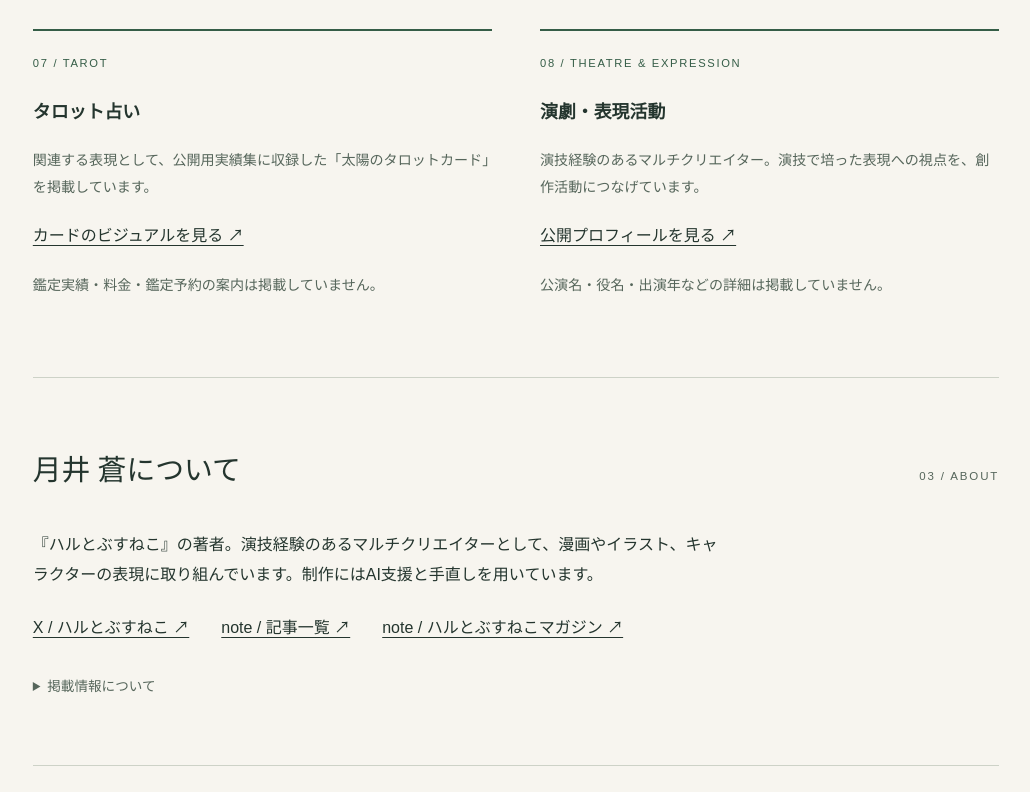
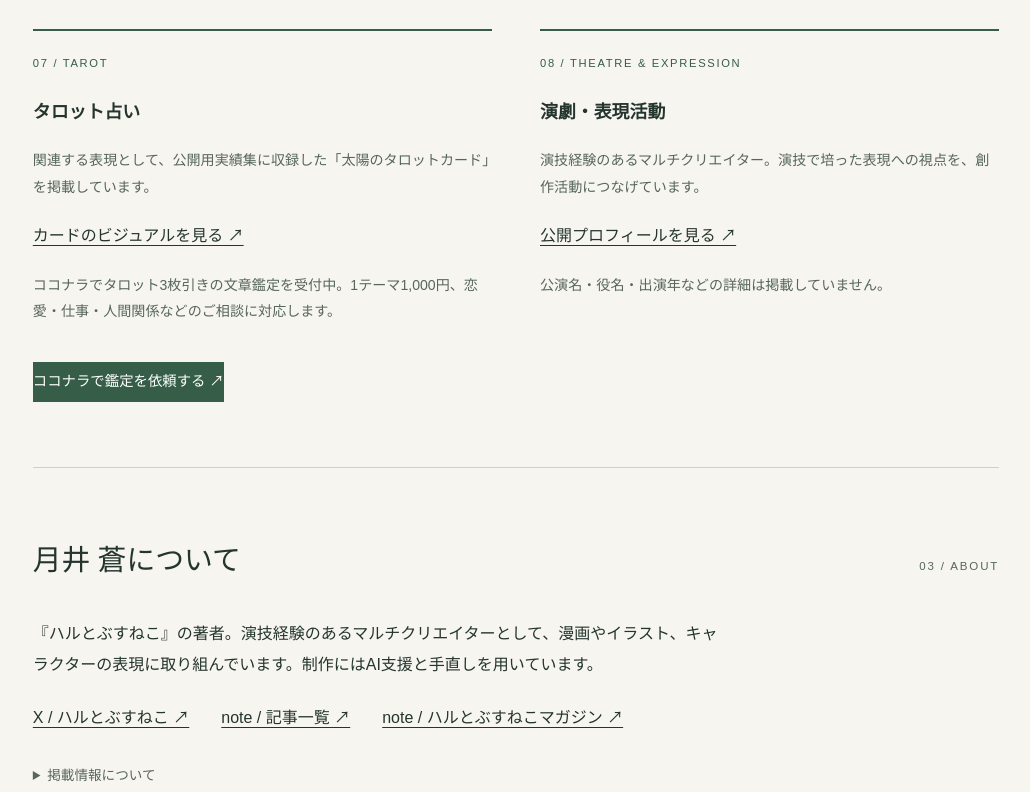
Before and after one commit to tukii2aoi-rgb/portfolio, a plain HTML site: page index.html in a window 1280 px wide. Shown: the part 3146-3938 px from the top of the page, without its empty margins (124-1154 px from the left). Drawn offline with Linux system fonts and the light colour scheme.

Commit message:
Add Coconala tarot service link

```diff
--- a/index.html
+++ b/index.html
@@ -38,7 +38,7 @@
         <article><span class="meta">04 / APPLICATION DEVELOPMENT</span><h3>アプリ開発</h3><p>この分野の公開アプリ・配布先は、本ページでは紹介していません。</p><p class="note">公開中のWeb制作例として、このポートフォリオをGitHub Pagesで運用しています。</p><a href="https://github.com/tukii2aoi-rgb/portfolio">ポートフォリオのソースを見る ↗</a></article>
         <article><span class="meta">05 / SOCIAL MEDIA</span><h3>SNS運用・自動化</h3><p>Xで作品・日々のビジュアル・発売告知を発信。noteでは漫画の公開と作品紹介を行っています。</p><a href="https://x.com/Harutobusaneko">Xを見る ↗</a><p class="note">自動化の導入事例や運用数値は掲載していません。</p></article>
         <article><span class="meta">06 / AI & WORKFLOW</span><h3>AI・業務効率化</h3><p>公開用実績集では「企画 → 反復 → 比較 → 選定 → 編集」の制作工程を紹介。用途・媒体・トーンを定め、複数案から表現を選んで仕上げています。</p><p class="note">業務導入事例や削減時間などの数値は掲載していません。</p></article>
-        <article><span class="meta">07 / TAROT</span><h3>タロット占い</h3><p>関連する表現として、公開用実績集に収録した「太陽のタロットカード」を掲載しています。</p><a href="assets/sun-tarot.jpg">カードのビジュアルを見る ↗</a><p class="note">鑑定実績・料金・鑑定予約の案内は掲載していません。</p></article>
+        <article><span class="meta">07 / TAROT</span><h3>タロット占い</h3><p>関連する表現として、公開用実績集に収録した「太陽のタロットカード」を掲載しています。</p><a href="assets/sun-tarot.jpg">カードのビジュアルを見る ↗</a><p>ココナラでタロット3枚引きの文章鑑定を受付中。1テーマ1,000円、恋愛・仕事・人間関係などのご相談に対応します。</p><a class="button" href="https://coconala.com/services/4536754">ココナラで鑑定を依頼する ↗</a></article>
         <article><span class="meta">08 / THEATRE & EXPRESSION</span><h3>演劇・表現活動</h3><p>演技経験のあるマルチクリエイター。演技で培った表現への視点を、創作活動につなげています。</p><a href="https://x.com/Harutobusaneko">公開プロフィールを見る ↗</a><p class="note">公演名・役名・出演年などの詳細は掲載していません。</p></article>
       </div>
     </section>
```
